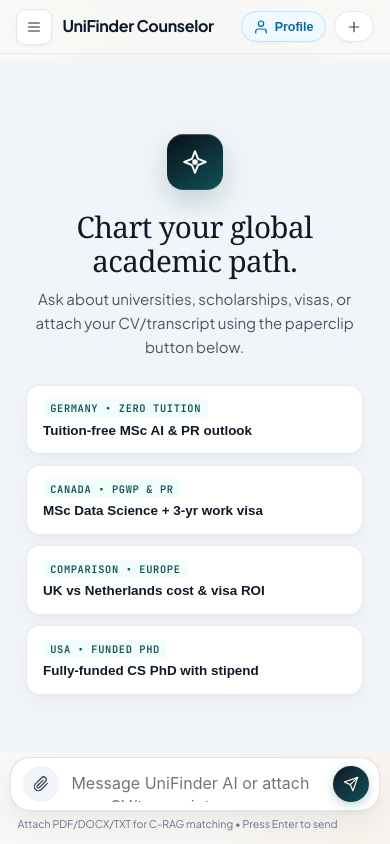
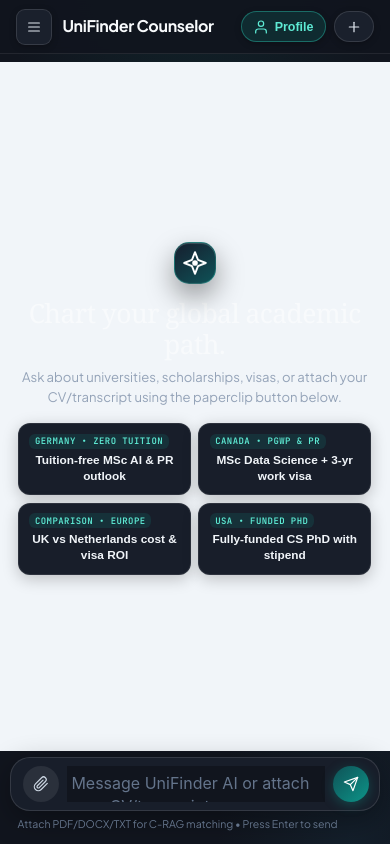
Before and after one commit to taosiff/unifinder-multi-agent, a FastAPI app: page / in a window 390 px wide. Run offline with FastAPI, Linux system fonts and the light colour scheme; data comes from the database, SQL or seed files in the repository; data that the repository does not hold is empty; parts of the project's set-up code (start-up, migrations or seed data) failed here and were passed over; some libraries are stand-ins or nearby versions; some web fonts are replaced.

Commit message:
Switch to cohesive dark mode and optimize mobile first-paint & 2x2 Bento fit

```diff
--- a/templates/index.html
+++ b/templates/index.html
@@ -14,7 +14,7 @@
     <script src="https://cdn.jsdelivr.net/npm/marked/marked.min.js"></script>
 
     <!-- Custom Forest Green, Sand Beige & Electric Purple Stylesheet -->
-    <link rel="stylesheet" href="/static/style.css?v=3.6.0">
+    <link rel="stylesheet" href="/static/style.css?v=3.7.0">
     <!-- Embedded Master Stylesheet: Guarantees zero cache-lag & 100% render reliability -->
     <style>
 /* ==========================================================================
@@ -3056,17 +3056,17 @@ html, body {
     box-shadow: 0 14px 30px rgba(13, 92, 117, 0.12);
 }
 /* ==========================================================================
-   Bespoke Editorial Design System (Warm Alabaster + Deep Obsidian + Emerald Teal)
+   Cohesive Dark Mode (ChatGPT / Linear Dark) & Mobile-First Fit
    ========================================================================== */
 body {
     font-family: 'Plus Jakarta Sans', -apple-system, BlinkMacSystemFont, sans-serif !important;
     -webkit-font-smoothing: antialiased;
-    color: #111827 !important;
-    background: #F9F8F6 !important;
+    color: #E2E8F0 !important;
+    background: #11151E !important;
 }
 
 .thread-sidebar {
-    background: linear-gradient(180deg, #0B0F17 0%, #111827 100%) !important;
+    background: linear-gradient(180deg, #090C12 0%, #0E131D 100%) !important;
     border-right: 1px solid rgba(255, 255, 255, 0.07) !important;
     box-shadow: none !important;
 }
@@ -3093,69 +3093,104 @@ body {
 }
 
 .sidebar-nav .tab-btn.active {
-    background: rgba(13, 148, 136, 0.16) !important;
-    border-color: rgba(45, 212, 191, 0.28) !important;
+    background: rgba(20, 184, 166, 0.15) !important;
+    border-color: rgba(45, 212, 191, 0.30) !important;
     color: #F0FDFA !important;
 }
 
 .app-wrapper {
     background:
-        radial-gradient(ellipse 70% 50% at 50% -10%, rgba(13, 148, 136, 0.07) 0%, transparent 70%),
-        radial-gradient(ellipse 50% 40% at 90% 100%, rgba(217, 119, 6, 0.04) 0%, transparent 70%),
-        #F9F8F6 !important;
+        radial-gradient(ellipse 75% 50% at 50% -10%, rgba(13, 148, 136, 0.13) 0%, transparent 70%),
+        radial-gradient(ellipse 50% 40% at 90% 100%, rgba(56, 189, 248, 0.06) 0%, transparent 70%),
+        #11151E !important;
 }
 
 .chat-shell-topbar {
-    background: rgba(249, 248, 246, 0.82) !important;
+    background: rgba(17, 21, 30, 0.85) !important;
     backdrop-filter: blur(18px) !important;
-    border-bottom: 1px solid rgba(17, 24, 39, 0.07) !important;
+    border-bottom: 1px solid rgba(255, 255, 255, 0.08) !important;
+}
+
+.topbar-menu-btn,
+.topbar-pill-btn {
+    background: #1A202C !important;
+    border: 1px solid rgba(255, 255, 255, 0.12) !important;
+    color: #E2E8F0 !important;
+    box-shadow: 0 2px 6px rgba(0, 0, 0, 0.25) !important;
+}
+
+.topbar-menu-btn:hover,
+.topbar-pill-btn:hover {
+    background: #232B3B !important;
+    border-color: rgba(45, 212, 191, 0.4) !important;
+    color: #FFFFFF !important;
+}
+
+.topbar-profile-cta {
+    background: rgba(13, 148, 136, 0.18) !important;
+    border-color: rgba(45, 212, 191, 0.38) !important;
+    color: #5EEAD4 !important;
 }
 
 .topbar-title-text {
     font-family: 'Plus Jakarta Sans', sans-serif !important;
     font-weight: 700 !important;
     letter-spacing: -0.02em;
-}
-
-/* Bespoke Editorial Welcome Screen */
+    color: #F8FAFC !important;
+}
+
+.thread-tag {
+    background: rgba(255, 255, 255, 0.06) !important;
+    color: #94A3B8 !important;
+    border: 1px solid rgba(255, 255, 255, 0.08) !important;
+}
+
+.live-hub-pill {
+    background: rgba(255, 255, 255, 0.06) !important;
+    color: #CBD5E1 !important;
+    border: 1px solid rgba(255, 255, 255, 0.08) !important;
+}
+
+/* Bespoke Editorial Welcome Screen (Dark) */
 .chat-welcome {
     max-width: 660px !important;
-    padding: 2.5rem 1rem 1.5rem !important;
+    padding: 1.75rem 1rem 1rem !important;
     animation: msgSlideIn3d 0.45s cubic-bezier(0.16, 1, 0.36, 1) both;
 }
 
 .chat-welcome-icon {
-    width: 56px !important;
-    height: 56px !important;
-    border-radius: 16px !important;
-    background: linear-gradient(145deg, #0B0F17 0%, #0F5257 100%) !important;
-    box-shadow: 0 12px 28px rgba(15, 82, 87, 0.22), inset 0 1px 0 rgba(255, 255, 255, 0.22) !important;
+    width: 52px !important;
+    height: 52px !important;
+    border-radius: 15px !important;
+    background: linear-gradient(145deg, #161E2E 0%, #0F5257 100%) !important;
+    border: 1px solid rgba(45, 212, 191, 0.32);
+    box-shadow: 0 12px 28px rgba(0, 0, 0, 0.4), inset 0 1px 0 rgba(255, 255, 255, 0.16) !important;
 }
 
 .chat-welcome h3 {
     font-family: 'Instrument Serif', Georgia, serif !important;
-    font-size: 2.35rem !important;
+    font-size: 2.3rem !important;
     font-weight: 400 !important;
     letter-spacing: -0.02em !important;
     line-height: 1.15 !important;
-    color: #0F172A !important;
-    margin-bottom: 0.55rem !important;
+    color: #F8FAFC !important;
+    margin-bottom: 0.5rem !important;
 }
 
 .chat-welcome p {
-    font-size: 0.94rem !important;
-    color: #4B5563 !important;
+    font-size: 0.92rem !important;
+    color: #94A3B8 !important;
     max-width: 480px;
     margin: 0 auto;
-    line-height: 1.6;
-}
-
-/* Bento 2x2 Starter Grid */
+    line-height: 1.55;
+}
+
+/* Bento 2x2 Starter Grid (Dark) */
 .starter-chips-grid {
     display: grid !important;
     grid-template-columns: repeat(2, minmax(0, 1fr)) !important;
-    gap: 0.65rem !important;
-    margin-top: 1.6rem !important;
+    gap: 0.6rem !important;
+    margin-top: 1.35rem !important;
     text-align: left;
 }
 
@@ -3164,74 +3199,206 @@ body {
     flex-direction: column !important;
     align-items: flex-start !important;
     gap: 0.25rem !important;
-    background: #FFFFFF !important;
-    border: 1px solid rgba(17, 24, 39, 0.09) !important;
+    background: #181E2A !important;
+    border: 1px solid rgba(255, 255, 255, 0.09) !important;
     border-radius: 14px !important;
-    padding: 0.85rem 1rem !important;
-    box-shadow: 0 1px 2px rgba(17, 24, 39, 0.03), 0 6px 18px rgba(17, 24, 39, 0.04) !important;
-    transition: transform 0.22s cubic-bezier(0.16, 1, 0.36, 1), box-shadow 0.22s ease, border-color 0.22s ease !important;
+    padding: 0.8rem 0.95rem !important;
+    box-shadow: 0 4px 16px rgba(0, 0, 0, 0.22) !important;
+    transition: transform 0.22s cubic-bezier(0.16, 1, 0.36, 1), box-shadow 0.22s ease, border-color 0.22s ease, background 0.22s ease !important;
 }
 
 .starter-chip:hover {
     transform: translateY(-2px) !important;
-    border-color: rgba(13, 148, 136, 0.45) !important;
-    box-shadow: 0 10px 24px rgba(15, 82, 87, 0.10) !important;
+    background: #1E2636 !important;
+    border-color: rgba(45, 212, 191, 0.45) !important;
+    box-shadow: 0 10px 26px rgba(13, 148, 136, 0.18) !important;
 }
 
 .starter-chip-tag {
     font-family: 'JetBrains Mono', monospace;
-    font-size: 0.65rem;
+    font-size: 0.64rem;
     font-weight: 600;
-    letter-spacing: 0.06em;
+    letter-spacing: 0.05em;
     text-transform: uppercase;
-    color: #0F5257;
-    background: #F0FDFA;
+    color: #5EEAD4;
+    background: rgba(13, 148, 136, 0.16);
     padding: 0.14rem 0.45rem;
     border-radius: 6px;
 }
 
 .starter-chip-title {
-    font-size: 0.84rem;
+    font-size: 0.83rem;
     font-weight: 600;
-    color: #111827;
+    color: #F1F5F9;
     line-height: 1.35;
 }
 
 @media (max-width: 640px) {
-    .chat-welcome h3 { font-size: 1.85rem !important; }
-    .starter-chips-grid { grid-template-columns: 1fr !important; }
-}
-
+    .chat-welcome { padding: 0.75rem 0.5rem 0.5rem !important; }
+    .chat-welcome-icon { width: 42px !important; height: 42px !important; margin-bottom: 0.65rem !important; }
+    .chat-welcome h3 { font-size: 1.65rem !important; }
+    .chat-welcome p { font-size: 0.82rem !important; }
+    .starter-chips-grid { grid-template-columns: repeat(2, minmax(0, 1fr)) !important; gap: 0.45rem !important; margin-top: 0.95rem !important; }
+    .starter-chip { padding: 0.6rem 0.65rem !important; border-radius: 12px !important; }
+    .starter-chip-tag { font-size: 0.56rem; padding: 0.1rem 0.35rem; }
+    .starter-chip-title { font-size: 0.74rem; }
+}
+
+/* Dark Composer */
 .chatgpt-composer-box {
-    background: #FFFFFF !important;
-    border: 1px solid rgba(17, 24, 39, 0.12) !important;
+    background: #181E2A !important;
+    border: 1px solid rgba(255, 255, 255, 0.12) !important;
     border-radius: 20px !important;
-    box-shadow: 0 2px 6px rgba(17, 24, 39, 0.03), 0 14px 34px rgba(17, 24, 39, 0.06) !important;
+    box-shadow: 0 8px 30px rgba(0, 0, 0, 0.32) !important;
 }
 
 .chatgpt-composer-box:focus-within {
-    border-color: #0F5257 !important;
-    box-shadow: 0 0 0 3px rgba(13, 148, 136, 0.12), 0 14px 34px rgba(15, 82, 87, 0.09) !important;
+    border-color: rgba(45, 212, 191, 0.55) !important;
+    box-shadow: 0 0 0 3px rgba(13, 148, 136, 0.16), 0 10px 32px rgba(0, 0, 0, 0.36) !important;
+}
+
+.chatgpt-composer-box textarea {
+    color: #F8FAFC !important;
+}
+
+.chatgpt-composer-box textarea::placeholder {
+    color: #64748B !important;
+}
+
+.composer-attach-btn {
+    background: rgba(255, 255, 255, 0.08) !important;
+    color: #CBD5E1 !important;
+}
+
+.composer-attach-btn:hover {
+    background: rgba(45, 212, 191, 0.2) !important;
+    color: #5EEAD4 !important;
 }
 
 .chatgpt-composer-box .send-icon-btn {
-    background: linear-gradient(135deg, #111827 0%, #0F5257 100%) !important;
-    box-shadow: 0 3px 10px rgba(15, 82, 87, 0.25) !important;
-}
-
-.chat-bubble-user {
-    background: linear-gradient(135deg, #111827 0%, #0F5257 100%) !important;
-    color: #FFFFFF !important;
-}
-
-.chat-bubble-assistant {
-    background: #FFFFFF !important;
-    border: 1px solid rgba(17, 24, 39, 0.08) !important;
-    box-shadow: 0 2px 8px rgba(17, 24, 39, 0.03), 0 10px 26px rgba(17, 24, 39, 0.04) !important;
+    background: linear-gradient(135deg, #0F5257 0%, #0D9488 100%) !important;
+    box-shadow: 0 3px 12px rgba(13, 148, 136, 0.35) !important;
+}
+
+.composer-hint-row {
+    color: #64748B !important;
+}
+
+/* Dark Mode Status Pill & Chat Bubbles */
+.agent-pipeline-card {
+    background: rgba(24, 30, 42, 0.94) !important;
+    border: 1px solid rgba(45, 212, 191, 0.32) !important;
+    box-shadow: 0 8px 24px rgba(0, 0, 0, 0.32) !important;
+}
+
+.pipeline-step-badge {
+    background: rgba(13, 148, 136, 0.22) !important;
+    color: #5EEAD4 !important;
+}
+
+.pipeline-status-text {
+    color: #E2E8F0 !important;
 }
 
 .pipeline-timer {
     font-family: 'JetBrains Mono', monospace !important;
+    background: rgba(255, 255, 255, 0.07) !important;
+    color: #94A3B8 !important;
+}
+
+.chat-bubble-user {
+    background: linear-gradient(135deg, #0F5257 0%, #0D9488 100%) !important;
+    color: #FFFFFF !important;
+    border: 1px solid rgba(255, 255, 255, 0.12) !important;
+}
+
+.chat-bubble-assistant {
+    background: #181E2A !important;
+    border: 1px solid rgba(255, 255, 255, 0.09) !important;
+    box-shadow: 0 8px 28px rgba(0, 0, 0, 0.26) !important;
+}
+
+.chat-bubble-assistant .markdown-body {
+    color: #E2E8F0 !important;
+}
+
+.chat-bubble-assistant .markdown-body h1,
+.chat-bubble-assistant .markdown-body h2,
+.chat-bubble-assistant .markdown-body h3 {
+    color: #F8FAFC !important;
+    border-bottom-color: rgba(255, 255, 255, 0.1) !important;
+}
+
+.chat-bubble-assistant .markdown-body a {
+    color: #5EEAD4 !important;
+}
+
+.chat-bubble-assistant .markdown-body table {
+    border-color: rgba(255, 255, 255, 0.1) !important;
+}
+
+.chat-bubble-assistant .markdown-body td {
+    border-top-color: rgba(255, 255, 255, 0.08) !important;
+    color: #CBD5E1 !important;
+}
+
+.chat-bubble-assistant .markdown-body tr:nth-child(even) td {
+    background: rgba(255, 255, 255, 0.03) !important;
+}
+
+.chat-bubble-assistant .markdown-body blockquote {
+    background: rgba(13, 148, 136, 0.12) !important;
+    border-left-color: #2DD4BF !important;
+    color: #CCFBF1 !important;
+}
+
+.chat-bubble-actions {
+    border-top-color: rgba(255, 255, 255, 0.08) !important;
+}
+
+.chat-mini-btn {
+    background: rgba(255, 255, 255, 0.06) !important;
+    border-color: rgba(255, 255, 255, 0.1) !important;
+    color: #CBD5E1 !important;
+}
+
+.chat-mini-btn:hover {
+    background: rgba(45, 212, 191, 0.18) !important;
+    color: #5EEAD4 !important;
+}
+
+/* Dark Mode Secondary Tabs & Cards */
+.tab-intro h2 { color: #F8FAFC !important; }
+.tab-intro p { color: #94A3B8 !important; }
+
+.metric-card, .opp-card, .pr-card, .roi-card, .matrix-card, .sop-card, .shortlist-card, .news-card, .hitl-banner, .modal-card {
+    background: #181E2A !important;
+    border-color: rgba(255, 255, 255, 0.09) !important;
+    color: #E2E8F0 !important;
+}
+
+.metric-num, .opp-card h3, .pr-card h3, .roi-card h3, .modal-header h3 {
+    color: #F8FAFC !important;
+}
+
+.metric-label, .opp-card p, .pr-card p, .roi-card p {
+    color: #94A3B8 !important;
+}
+
+.tab-content select, .tab-content input, .tab-content textarea, .modal-card input, .modal-card select {
+    background: #11151E !important;
+    border-color: rgba(255, 255, 255, 0.14) !important;
+    color: #F8FAFC !important;
+}
+
+.matrix-table th {
+    background: #0F5257 !important;
+    color: #FFFFFF !important;
+}
+
+.matrix-table td {
+    border-color: rgba(255, 255, 255, 0.08) !important;
+    color: #CBD5E1 !important;
 }
     </style>
 </head>
@@ -3411,6 +3578,7 @@ body {
                 </label>
             </div>
         </aside>
+        <script>if (window.innerWidth <= 960) document.getElementById('threadSidebar')?.classList.add('collapsed');</script>
 
         <!-- Main Full-Viewport Workspace -->
         <main class="app-wrapper">
@@ -4101,6 +4269,6 @@ body {
     </footer>
 
     <!-- App JavaScript -->
-    <script src="/static/script.js?v=3.6.0"></script>
+    <script src="/static/script.js?v=3.7.0"></script>
 </body>
 </html>
```
